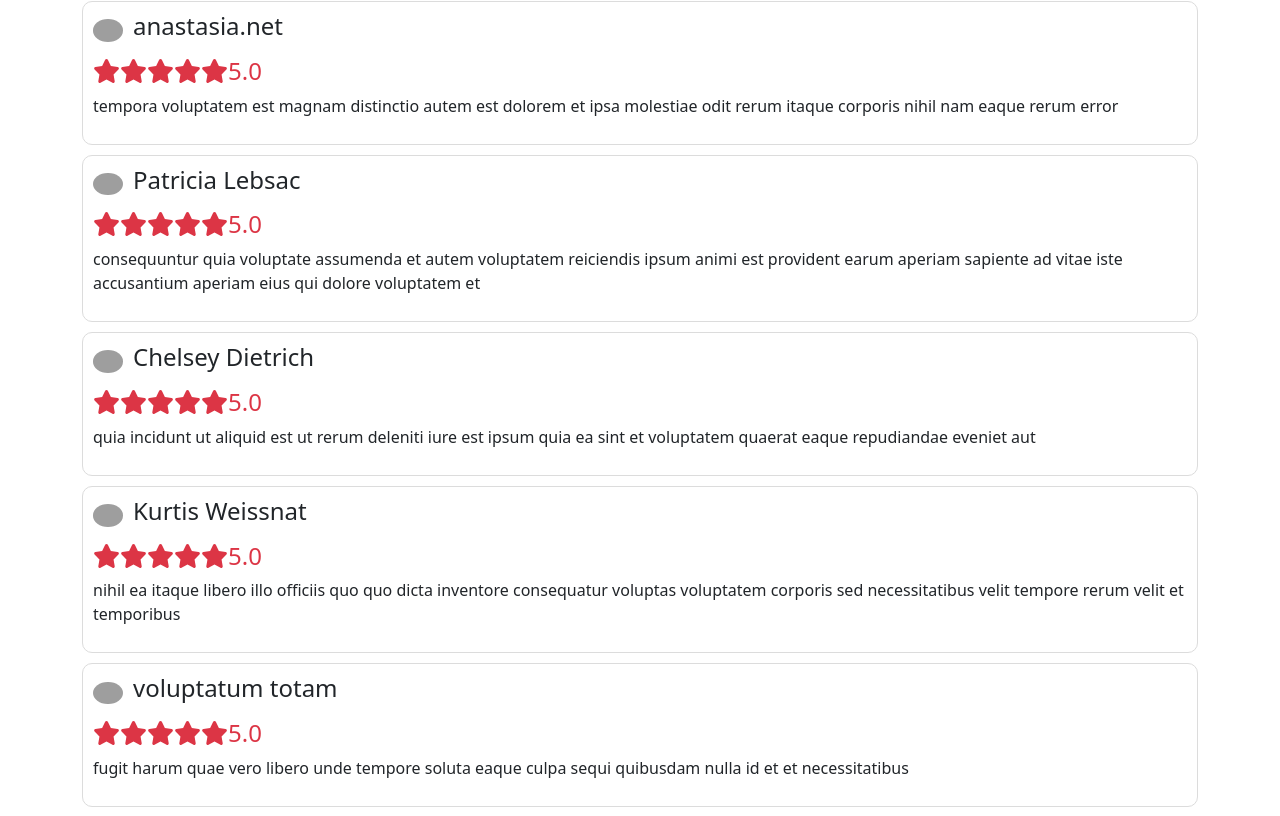
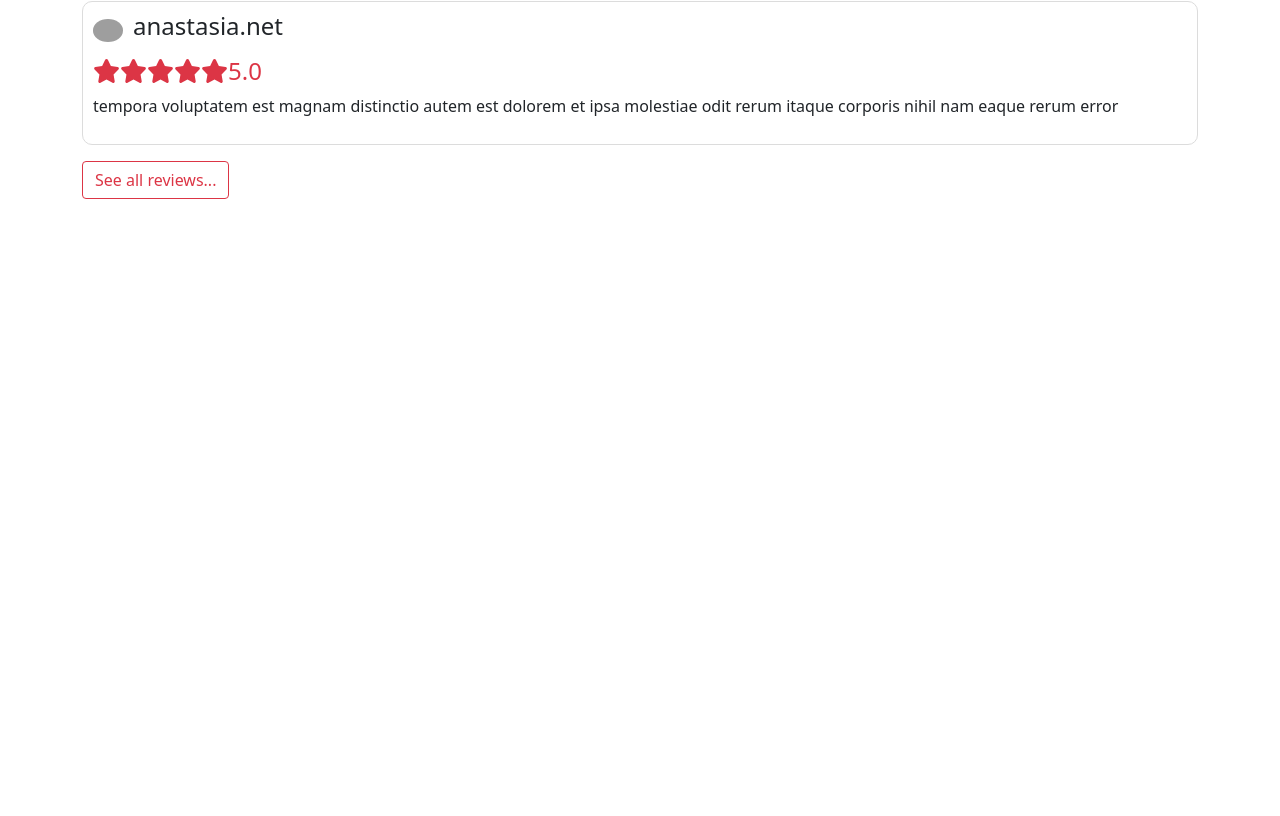
Before and after one commit to asrafaliii/juice-store, a React (Create React App) app: page / in a window 1280 px wide. Shown: the part 881-1697 px from the top of the page. After the commit the page ends 1080 px from the top, so only its background shows below. Built offline with nearby package versions, Linux system fonts and the light colour scheme; grey boxes are pictures that could not be loaded.

Commit message:
array slice

```diff
--- a/src/components/Home/Home.js
+++ b/src/components/Home/Home.js
@@ -39,10 +39,9 @@
                 <h2 className='mt-5' >Ratings and Reviews</h2>
 
                     {
-                        reviews.map(activity => <Activity
+                        reviews.slice(0,3).map(activity => <Activity
                         key={activity.id}
                         activity={activity}
-
                         ></Activity>)
                     }
 
```
